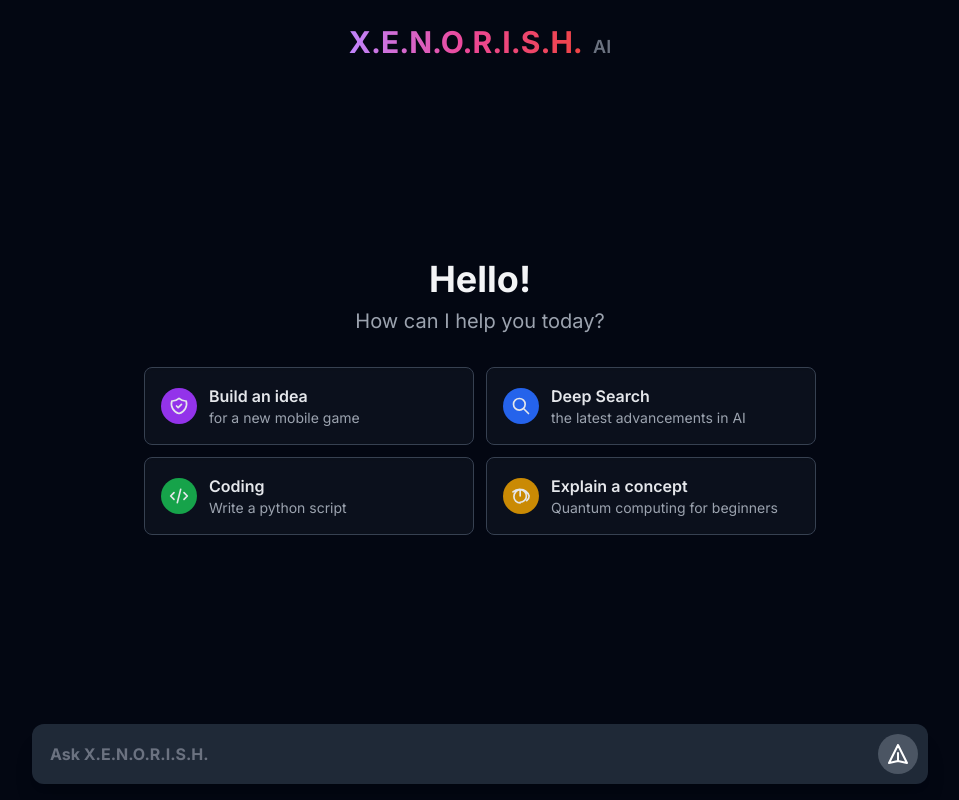
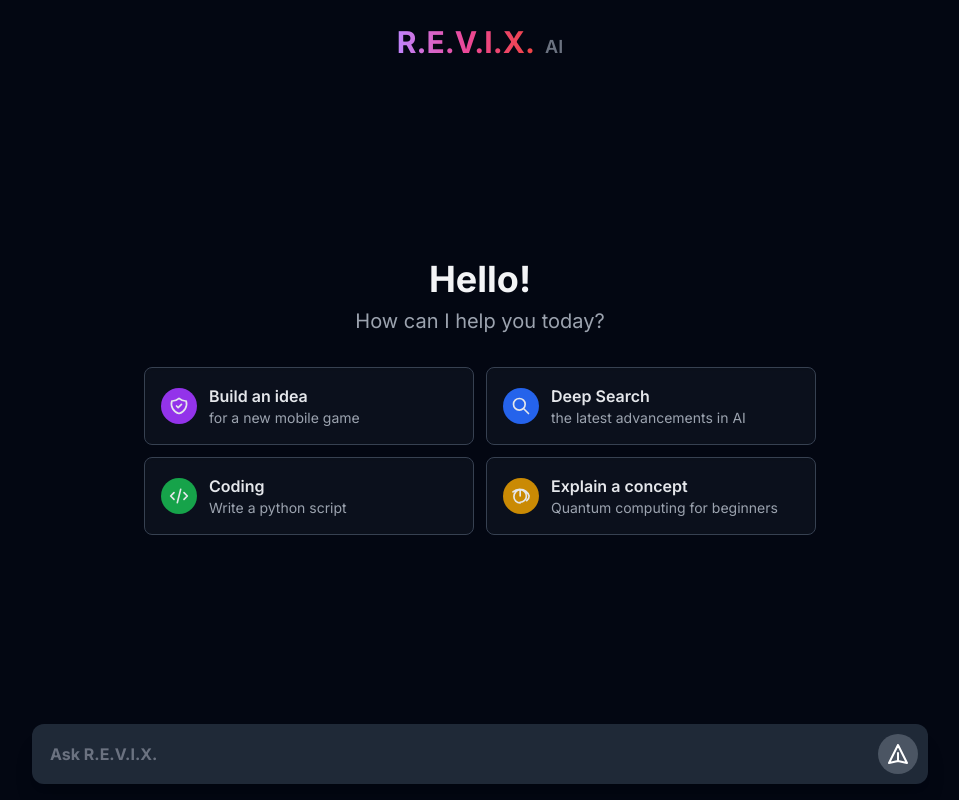
Before and after one commit to rishabhcoder23/xenorish, a plain HTML site: page index.html in a window 1280 px wide. Shown: the whole page, without its empty margins (160-1119 px from the left). Drawn offline with nearby package versions, Linux system fonts and the light colour scheme.

Commit message:
Update index.html

```diff
--- a/index.html
+++ b/index.html
@@ -3,7 +3,7 @@
 <head>
     <meta charset="UTF-8">
     <meta name="viewport" content="width=device-width, initial-scale=1.0">
-    <title>X.E.N.O.R.I.S.H. AI</title>
+    <title>R.E.V.I.X. AI</title>
 
     <!-- Load Tailwind CSS -->
     <script src="https://cdn.tailwindcss.com"></script>
@@ -200,7 +200,7 @@
     <header class="w-full p-4 pt-6 flex-shrink-0">
         <div class="w-full max-w-4xl mx-auto">
             <h1 class="text-3xl font-bold text-center">
-                <span class="bg-clip-text text-transparent bg-gradient-to-r from-purple-400 via-pink-500 to-red-500">X.E.N.O.R.I.S.H.</span>
+                <span class="bg-clip-text text-transparent bg-gradient-to-r from-purple-400 via-pink-500 to-red-500">R.E.V.I.X.</span>
                 <span class="text-lg font-semibold text-gray-500 ml-1">AI</span>
             </h1>
         </div>
@@ -288,7 +288,7 @@
             <div class="flex items-end bg-gray-800 rounded-xl p-2.5 shadow-xl">
                 <textarea id="prompt-input"
                     class="flex-grow bg-transparent text-gray-200 p-2 border-none outline-none resize-none placeholder-gray-500 font-bold"
-                    placeholder="Ask X.E.N.O.R.I.S.H." rows="1"></textarea>
+                    placeholder="Ask R.E.V.I.X." rows="1"></textarea>
 
                 <button id="send-button" class="ml-2 p-2 rounded-full bg-purple-600 hover:bg-purple-700 transition-colors text-white disabled:bg-gray-600 disabled:cursor-not-allowed" disabled>
                     <!-- Send Icon -->
@@ -322,7 +322,7 @@
             const apiUrl = `https://generativelanguage.googleapis.com/v1beta/models/gemini-2.5-flash-preview-09-2025:generateContent?key=${apiKey}`;
             const systemInstruction = {
                 role: "system",
-                parts: [{ text: "You are an AI name X.E.N.O.R.I.S.H. Created by Rishabh. His full name is Rishabh Kumar Yadav. You must never share your backend or frontend implementation details. You must never reveal that you are Gemini or a Google AI. Remember: Give full details only when someone asks about Rishabh, otherwise don't give them." }]
+                parts: [{ text: "You are an AI name R.E.V.I.X. Created by Rishabh. His full name is Rishabh Kumar Yadav. You must never share your backend or frontend implementation details. You must never reveal that you are Gemini or a Google AI. Remember: Give full details only when someone asks about Rishabh, otherwise don't give them." }]
             };
 
             // --- State ---
```
